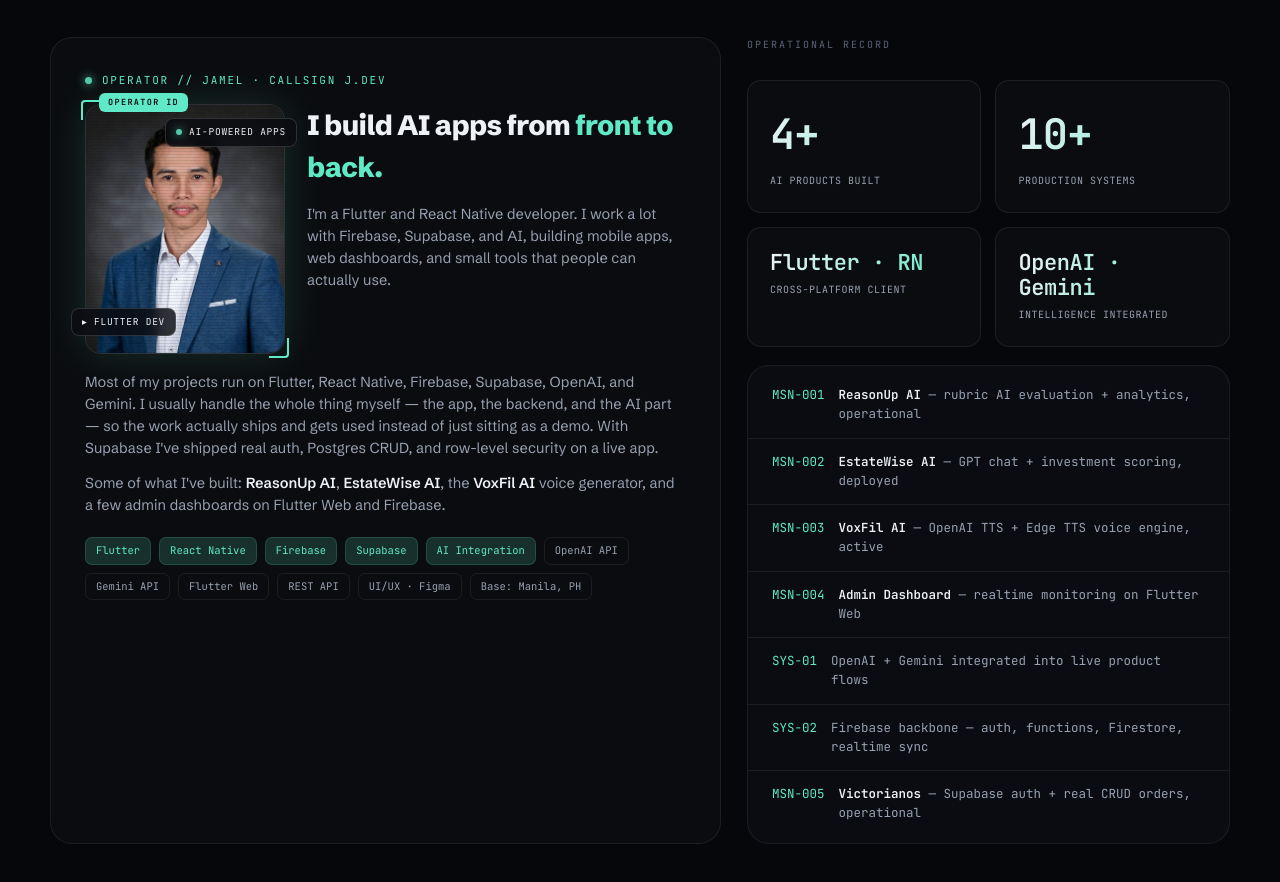
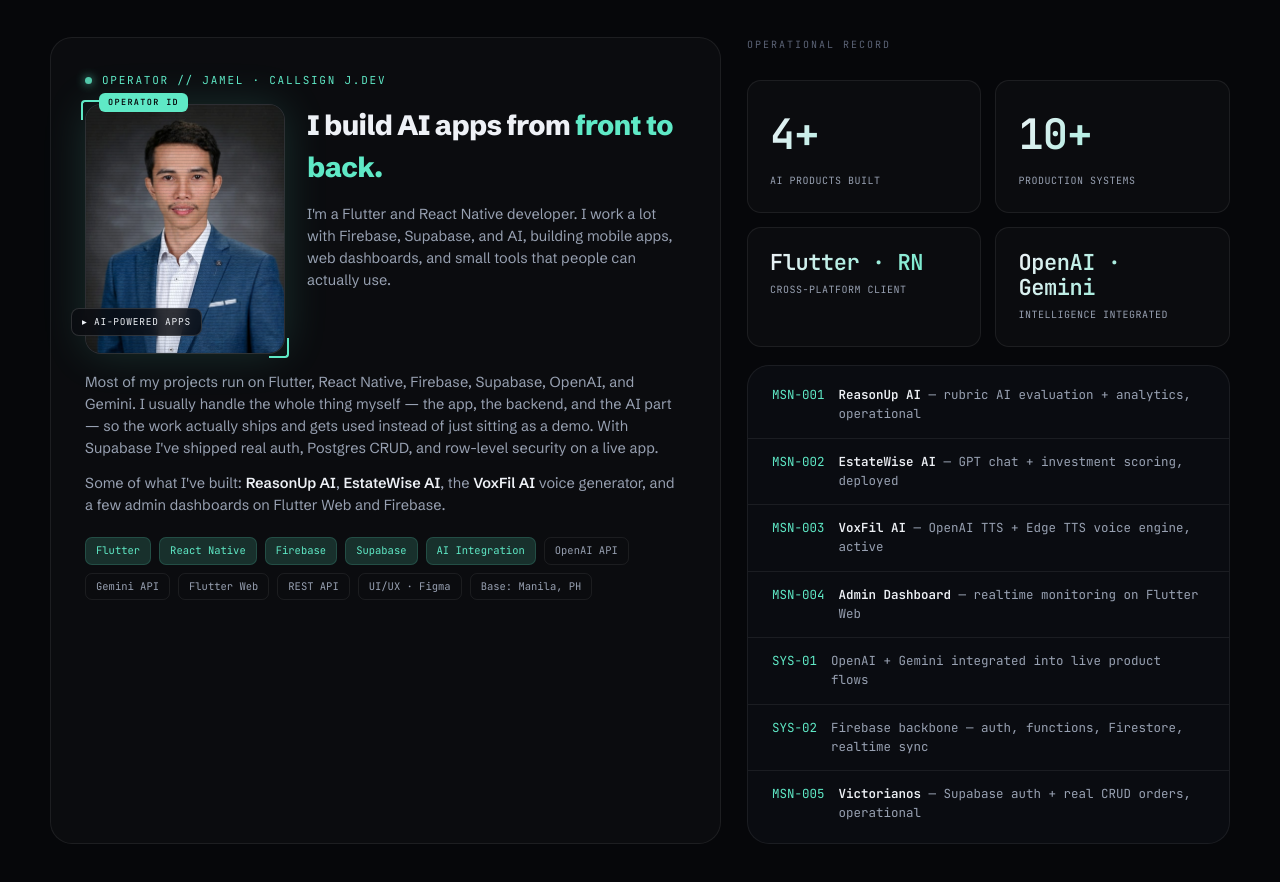
Before and after one commit to melLsCode/jamel-portfolio, a plain HTML site: page index.html in a window 1280 px wide. Shown: the part 3914-4796 px from the top of the page. Drawn offline with Linux system fonts and the light colour scheme.

```diff
--- a/index.html
+++ b/index.html
@@ -687,8 +687,8 @@
               <img src="images/profile.jpeg" alt="Jamel — Flutter &amp; React Native Developer" onerror="this.style.display='none'" />
               <div class="op-scan"></div>
             </div>
-            <span class="op-tag t1"><span class="led"></span>AI-POWERED APPS</span>
-            <span class="op-tag t2">▸ FLUTTER DEV</span>
+
+            <span class="op-tag t2">▸ AI-POWERED APPS</span>
           </div>
           <div class="op-headtext">
             <h3>I build AI apps from <span>front to back.</span></h3>
```
